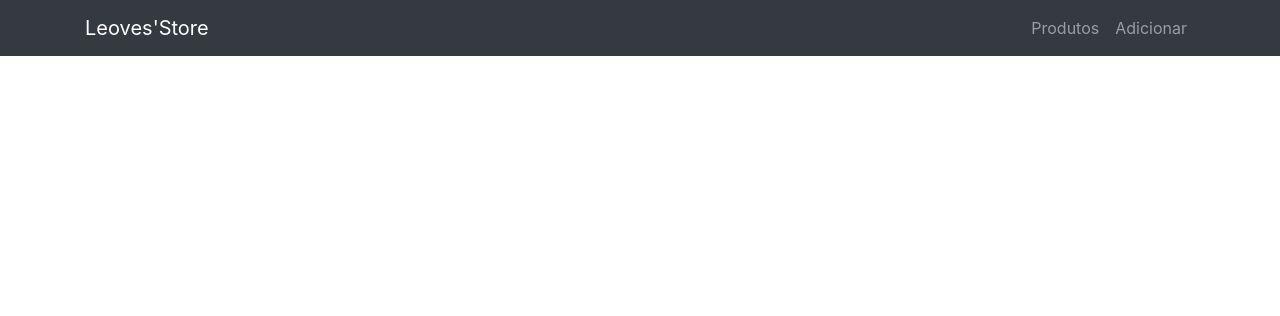
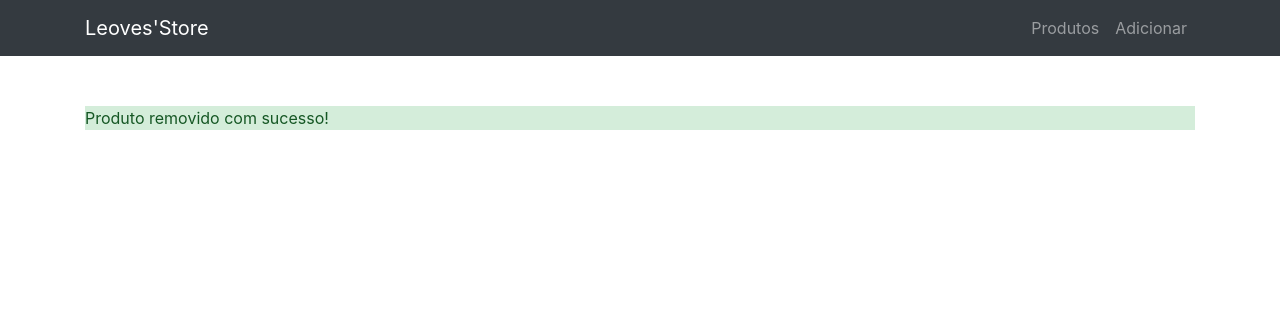
Before and after one commit to leovesoliveira/exercicio-alura-loja, a PHP site: the page made by produto-lista.php in a window 1280 px wide. Shown: the top 316 px of the page. Run offline with PHP 8.4, Linux system fonts and the light colour scheme; data that the repository does not hold is empty.

Commit message:
adicionado função excluir

```diff
--- a/banco-produto.php
+++ b/banco-produto.php
@@ -14,3 +14,8 @@ function insereProduto($conexao, $nome, $preco) {
     $query = "insert into produtos (nome, preco) values ('{$nome}', {$preco})";
     return mysqli_query($conexao, $query);
 }
+
+function excluiProduto($conexao, $id) {
+    $query = "delete from produtos where id = {$id}";
+    return mysqli_query($conexao, $query);
+}
--- a/index.php
+++ b/index.php
@@ -1,5 +1,5 @@
 <?php include 'cabecalho.php'; ?>
 
-<h1>Bem-vindo</h1>
+<h1>Bem-vindo Mundo!</h1>
 
 <?php include 'rodape.php'; ?>
--- a/produto-lista.php
+++ b/produto-lista.php
@@ -4,15 +4,22 @@ include 'conecta.php';
 include 'banco-produto.php';
 
 $produtos = listaProdutos($conexao);
+
+if (array_key_exists("excluido", $_GET) && $_GET['excluido'] == true) :
+?>
+    <p class="alert-success">Produto removido com sucesso!</p>
+<?php
+endif
 ?>
 
-<table class="table table-striped">
+<table class="table table-striped table-bordered">
     <?php
     foreach ($produtos as $produto) :
     ?>
         <tr>
             <td><?= $produto['nome'] ?></td>
             <td><?= $produto['preco'] ?></td>
+            <td><a href="exclui-produto.php?id=<?= $produto['id'] ?>" class="btn btn-danger">Excluir</a></td>
         </tr>
     <?php
     endforeach
```
Also changed, not shown: exclui-produto.php (added, +9 -0 lines).
